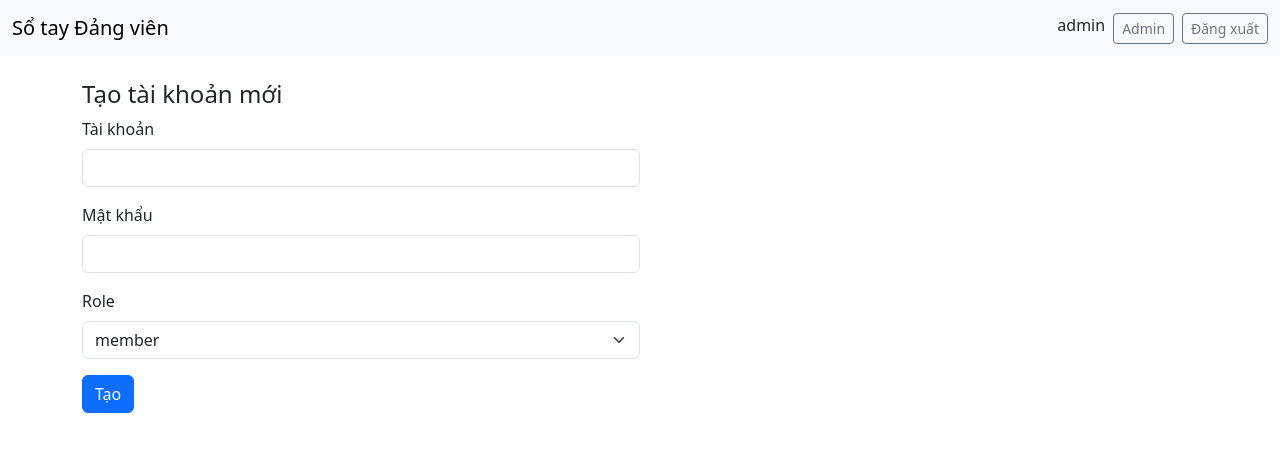
After one commit to vatuan04/sotay_dang_vien, a Flask app: page /admin/users/new in a window 1280 px wide. The commit adds this page. Shown: the top 452 px of the page. Run offline with Flask 3, Linux system fonts and the light colour scheme; a user stored in the database is signed in.

Commit message:
finish 2

```diff
--- a/app.py
+++ b/app.py
@@ -3,6 +3,7 @@ from flask_sqlalchemy import SQLAlchemy
 from flask_bcrypt import Bcrypt
 from flask_login import LoginManager, login_user, login_required, logout_user, current_user, UserMixin
 import os
+from functools import wraps
 
 app = Flask(__name__)
 app.config['SECRET_KEY'] = os.environ.get('SECRET_KEY', 'change_me_in_prod')
@@ -66,7 +67,7 @@ def new_note():
         db.session.add(note); db.session.commit()
         flash('Đã lưu ghi chú', 'success')
         return redirect(url_for('index'))
-    return render_template('note_form.html')
+    return render_template('note_form.html', note=None, action='create')
 
 @app.route('/note/<int:nid>/delete', methods=['POST'])
 @login_required
@@ -92,6 +93,114 @@ def create_admin():
     db.session.add(u); db.session.commit()
     print('admin created')
 
+
+# --- helper: kiểm tra admin ---
+def admin_required(f):
+    @wraps(f)
+    def decorated_function(*args, **kwargs):
+        if not current_user.is_authenticated or current_user.role != 'admin':
+            flash('Bạn không có quyền truy cập trang này', 'danger')
+            return redirect(url_for('index' if current_user.is_authenticated else 'login'))
+        return f(*args, **kwargs)
+    return decorated_function
+
+# ---------- Admin: danh sách users ----------
+@app.route('/admin/users')
+@login_required
+@admin_required
+def admin_users():
+    users = User.query.order_by(User.id.asc()).all()
+    return render_template('users_list.html', users=users)
+
+# ---------- Admin: tạo user mới ----------
+@app.route('/admin/users/new', methods=['GET', 'POST'])
+@login_required
+@admin_required
+def admin_create_user():
+    if request.method == 'POST':
+        username = request.form.get('username').strip()
+        password = request.form.get('password').strip()
+        role = request.form.get('role', 'member')
+        if not username or not password:
+            flash('Vui lòng điền đủ tài khoản và mật khẩu', 'danger')
+            return redirect(url_for('admin_create_user'))
+        if User.query.filter_by(username=username).first():
+            flash('Tài khoản đã tồn tại', 'danger')
+            return redirect(url_for('admin_create_user'))
+        pw_hash = bcrypt.generate_password_hash(password).decode('utf-8')
+        u = User(username=username, password_hash=pw_hash, role=role)
+        db.session.add(u)
+        db.session.commit()
+        flash('Tạo tài khoản thành công', 'success')
+        return redirect(url_for('admin_users'))
+    return render_template('user_form.html', action='create', user=None)
+
+# ---------- Admin: sửa user (chỉ role và reset mật khẩu) ----------
+@app.route('/admin/users/<int:uid>/edit', methods=['GET', 'POST'])
+@login_required
+@admin_required
+def admin_edit_user(uid):
+    user = User.query.get_or_404(uid)
+    if request.method == 'POST':
+        # chỉ cho sửa role và reset password
+        role = request.form.get('role', 'member')
+        new_password = request.form.get('password')
+        user.role = role
+        if new_password:
+            user.password_hash = bcrypt.generate_password_hash(new_password).decode('utf-8')
+        db.session.commit()
+        flash('Cập nhật tài khoản thành công', 'success')
+        return redirect(url_for('admin_users'))
+    return render_template('user_form.html', action='edit', user=user)
+
+# ---------- Admin: xóa user ----------
+@app.route('/admin/users/<int:uid>/delete', methods=['POST'])
+@login_required
+@admin_required
+def admin_delete_user(uid):
+    user = User.query.get_or_404(uid)
+    # tránh xóa admin hiện tại bằng nhầm lẫn
+    if user.id == current_user.id:
+        flash('Không thể xóa chính bạn', 'danger')
+        return redirect(url_for('admin_users'))
+    db.session.delete(user); db.session.commit()
+    flash('Đã xóa tài khoản', 'success')
+    return redirect(url_for('admin_users'))
+
+
+# Xem chi tiết 1 ghi chú
+@app.route('/note/<int:nid>')
+@login_required
+def view_note(nid):
+    note = Note.query.get_or_404(nid)
+    # quyền: admin hoặc chính chủ mới xem (nếu muốn khác hãy sửa)
+    if current_user.role != 'admin' and note.member_id != current_user.id:
+        flash('Không có quyền xem ghi chú này', 'danger')
+        return redirect(url_for('index'))
+    return render_template('note_view.html', note=note)
+
+# Chỉnh sửa 1 ghi chú
+@app.route('/note/<int:nid>/edit', methods=['GET', 'POST'])
+@login_required
+def edit_note(nid):
+    note = Note.query.get_or_404(nid)
+    # chỉ admin hoặc chủ sở hữu được chỉnh sửa
+    if current_user.role != 'admin' and note.member_id != current_user.id:
+        flash('Không có quyền chỉnh sửa ghi chú này', 'danger')
+        return redirect(url_for('index'))
+
+    if request.method == 'POST':
+        title = request.form.get('title')
+        content = request.form.get('content')
+        note.title = title
+        note.content = content
+        db.session.commit()
+        flash('Cập nhật ghi chú thành công', 'success')
+        return redirect(url_for('view_note', nid=note.id))
+
+    # GET -> hiện form với dữ liệu hiện tại
+    return render_template('note_form.html', note=note, action='edit')
+
 with app.app_context():
     db.create_all()
     # auto tạo admin nếu chưa có
--- a/templates/base.html
+++ b/templates/base.html
@@ -16,6 +16,13 @@
         <div class="d-flex">
           {% if current_user.is_authenticated %}
           <span class="me-2">{{ current_user.username }}</span>
+          {% if current_user.role == 'admin' %}
+          <a
+            class="btn btn-outline-secondary btn-sm me-2"
+            href="{{ url_for('admin_users') }}"
+            >Admin</a
+          >
+          {% endif %}
           <a
             class="btn btn-outline-secondary btn-sm"
             href="{{ url_for('logout') }}"
--- a/templates/index.html
+++ b/templates/index.html
@@ -18,7 +18,11 @@
   <tbody>
     {% for note in notes %}
     <tr>
-      <td>{{ note.title }}</td>
+      <td>
+        <a href="{{ url_for('view_note', nid=note.id) }}"
+          >{{ note.title or '(không tiêu đề)' }}</a
+        >
+      </td>
       <td>{{ note.member_id }}</td>
       <td>{{ note.created_at }}</td>
       <td>
--- /dev/null
+++ b/templates/user_form.html
@@ -0,0 +1,48 @@
+{% extends 'base.html' %}
+{% block content %}
+<div class="col-md-6">
+  {% if action == 'create' %}
+    <h4>Tạo tài khoản mới</h4>
+  {% else %}
+    <h4>Chỉnh sửa tài khoản: {{ user.username }}</h4>
+  {% endif %}
+
+  <form method="post">
+    {% if action == 'create' %}
+    <div class="mb-3">
+      <label class="form-label">Tài khoản</label>
+      <input class="form-control" name="username" required>
+    </div>
+    <div class="mb-3">
+      <label class="form-label">Mật khẩu</label>
+      <input class="form-control" name="password" required>
+    </div>
+    <div class="mb-3">
+      <label class="form-label">Role</label>
+      <select class="form-select" name="role">
+        <option value="member">member</option>
+        <option value="admin">admin</option>
+      </select>
+    </div>
+    <button class="btn btn-primary">Tạo</button>
+    {% else %}
+    <div class="mb-3">
+      <label class="form-label">Tài khoản</label>
+      <input class="form-control" value="{{ user.username }}" disabled>
+    </div>
+    <div class="mb-3">
+      <label class="form-label">Reset mật khẩu (để trống nếu không đổi)</label>
+      <input class="form-control" name="password" placeholder="Mật khẩu mới">
+    </div>
+    <div class="mb-3">
+      <label class="form-label">Role</label>
+      <select class="form-select" name="role">
+        <option value="member" {% if user.role=='member' %}selected{% endif %}>member</option>
+        <option value="admin" {% if user.role=='admin' %}selected{% endif %}>admin</option>
+      </select>
+    </div>
+    <button class="btn btn-primary">Lưu thay đổi</button>
+    {% endif %}
+  </form>
+</div>
+{% endblock %}
```
Also changed, not shown: templates/note_form.html (+7 -5 lines), templates/note_view.html (added, +24 -0 lines), templates/users_list.html (added, +37 -0 lines).
